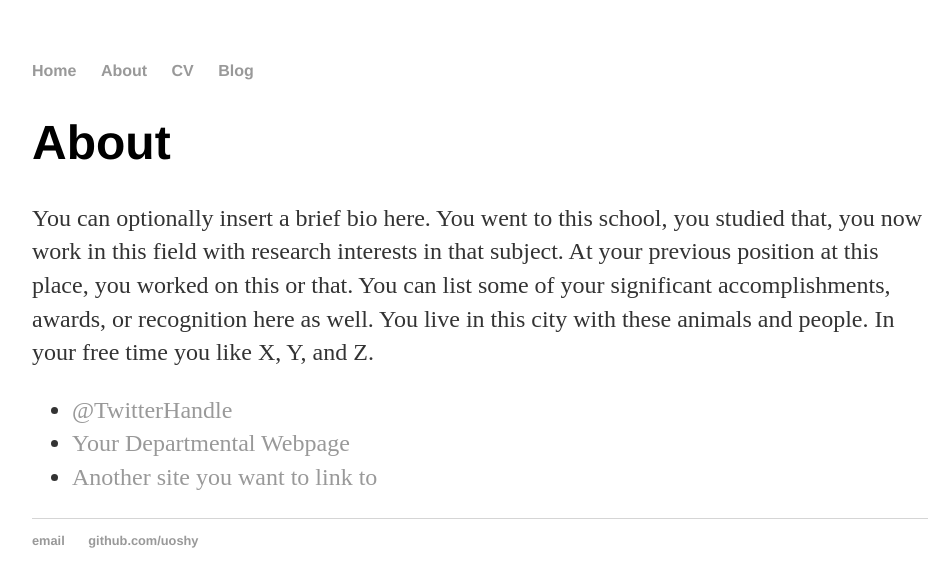
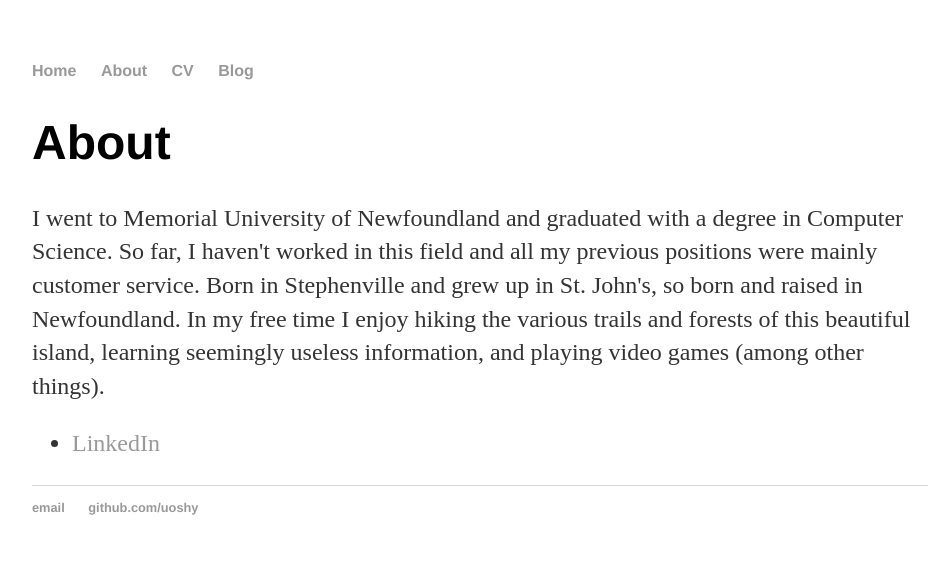
Before and after one commit to uoshy/tduffenais.github.io, a Jekyll site: the page built from about/index.html, in a window 1280 px wide. Shown: the top 587 px of the page, without its empty margins (160-1112 px from the left). Built offline with Jekyll 4.4.1, drawn with Linux system fonts in a browser that asks for light colours.

Commit message:
Update index.html

```diff
--- a/about/index.html
+++ b/about/index.html
@@ -5,11 +5,11 @@ title: About Tyson Duffenais
 
 		<div class="about">
 			<h1>About</h1>
-			<p>You can optionally insert a brief bio here. You went to this school, you studied that, you now work in this field with research interests in that subject. At your previous position at this place, you worked on this or that. You can list some of your significant accomplishments, awards, or recognition here as well. You live in this city with these animals and people. In your free time you like X, Y, and Z.</p>
+			<p>I went to Memorial University of Newfoundland and graduated with a degree in Computer Science. So far, I haven't worked in this field and all my previous positions were mainly customer service. Born in Stephenville and grew up in St. John's, so born and raised in Newfoundland. In my free time I enjoy hiking the various trails and forests of this beautiful island, learning seemingly useless information, and playing video games (among other things).</p>
 
 			<ul class="contacts">
-				<li><a href="#">@TwitterHandle</a></li>
-				<li><a href="#">Your Departmental Webpage</a></li>
-				<li><a href="#">Another site you want to link to</a></li>
+				<li><a href="https://www.linkedin.com/in/tyson-duffenais-54a86313b/">LinkedIn</a></li>
+				<!--<li><a href="#">Your Departmental Webpage</a></li>-->
+				<!--<li><a href="#">Another site you want to link to</a></li>-->
 				</ul>
 		</div>
```
